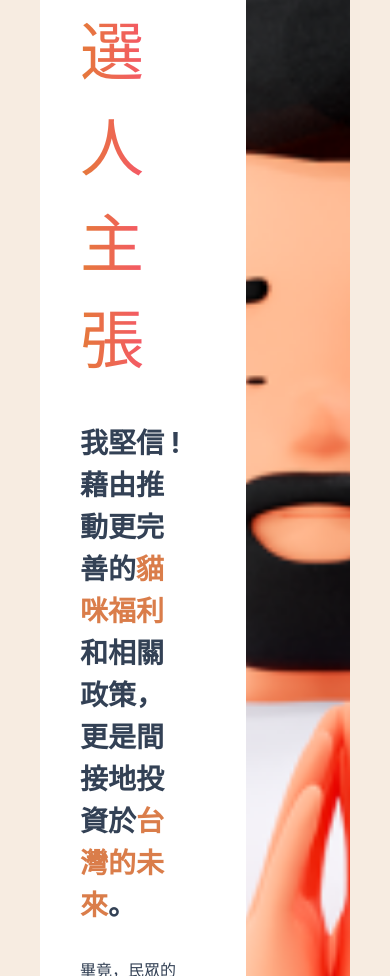
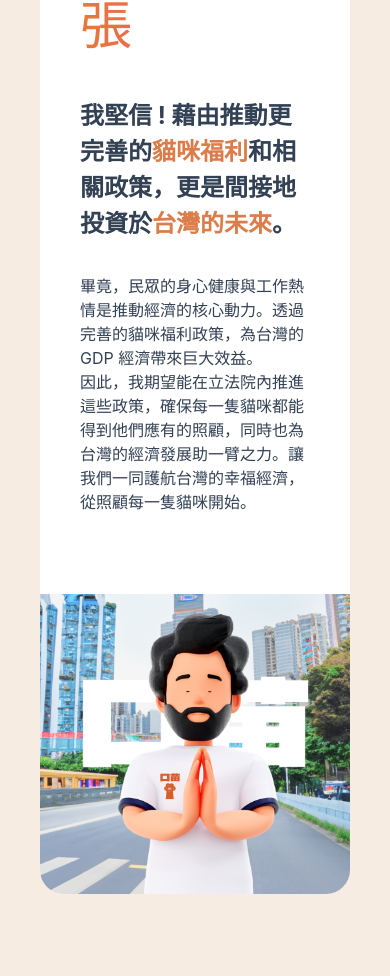
Before and after one commit to joanneccwang/F2E-2023_campaign-site, a Vue app: page / in a window 390 px wide. Shown: the part 1024-2000 px from the top of the page. Built offline with nearby package versions, Linux system fonts and the light colour scheme; a web font is replaced by a local one.

Commit message:
feat: make Advocate and Event page responsive

```diff
--- a/package.json
+++ b/package.json
@@ -9,6 +9,7 @@
     "preview": "vite preview"
   },
   "dependencies": {
+    "node-sass": "^9.0.0",
     "vue": "^3.3.4"
   },
   "devDependencies": {
--- a/src/components/Advocate.vue
+++ b/src/components/Advocate.vue
@@ -1,8 +1,15 @@
 <script setup lang="ts">
+import { inject } from 'vue';
+
 import PageTitle from '@/components/Layout/PageTitle.vue';
+import { deviceTypeKey } from '@/utils/injectionKeys';
 import { menus } from '@/utils/menu';
 
 const sectionId = menus.advocate.id;
+
+const deviceType = inject(deviceTypeKey);
+const advocate = `我堅信 ! 藉由推動更完善的<span class="point">貓咪福利</span
+            >和相關政策，更是間接地投資於<span class="point">台灣的未來</span>。`;
 </script>
 
 <template>
@@ -11,10 +18,8 @@ const sectionId = menus.advocate.id;
       <div class="advocate-content">
         <PageTitle tag="ADVOCATE" title="候選人主張"></PageTitle>
         <div class="advocate-subtitle">
-          <h3>
-            我堅信 ! 藉由推動更完善的<span class="point">貓咪福利</span
-            >和相關政策，更是間接地投資於<span class="point">台灣的未來</span>。
-          </h3>
+          <h3 v-if="deviceType === 'Desktop'" v-html="advocate"></h3>
+          <h4 v-else v-html="advocate"></h4>
         </div>
         <div class="advocate-desc">
           <p>
@@ -52,6 +57,10 @@ section {
     flex-direction: row;
     gap: $pd-sm;
 
+    @include pad {
+      flex-direction: column;
+    }
+
     .advocate-content {
       flex: 1;
       display: flex;
@@ -66,13 +75,20 @@ section {
       background-repeat: no-repeat;
       background-position: center center;
       background-size: cover;
+
+      @include pad {
+        height: 500px;
+      }
+      @include mobile {
+        height: 300px;
+      }
     }
   }
 }
 
 .advocate-content {
   .advocate-subtitle {
-    .point {
+    :deep(.point) {
       color: $color-theme;
     }
   }
--- a/src/components/LatestEvents.vue
+++ b/src/components/LatestEvents.vue
@@ -52,16 +52,25 @@ section {
 
   #latest-events {
     @include section-content-layout();
+
+    @include pad {
+      margin: 0px 40px;
+    }
   }
 }
 
 #event-block {
   display: flex;
   flex-direction: row;
-  gap: $pd-sm;
+  column-gap: $pd-sm;
+  row-gap: $pd-md;
 
   margin-top: $spacing-md;
   overflow: hidden;
+
+  @include pad {
+    flex-direction: column;
+  }
   .event-main {
     flex: 1;
     overflow: hidden;
@@ -109,24 +118,4 @@ section {
     }
   }
 }
-
-// #more-button {
-//   align-self: flex-start;
-
-//   border-radius: 500px;
-//   border: 1px solid white;
-//   background-color: $gray-100;
-//   font-weight: 600;
-//   padding: $pd-sm $pd-md;
-
-//   cursor: pointer;
-
-//   display: flex;
-//   flex-direction: row;
-//   align-items: center;
-
-//   img {
-//     margin-left: $pd-base;
-//   }
-// }
 </style>
--- a/src/components/Layout/Tag.vue
+++ b/src/components/Layout/Tag.vue
@@ -12,7 +12,7 @@
   background: $text-primary;
   color: white;
   padding: $pd-base $pd-s;
-
+  font-size: $font-body;
   align-self: center;
 }
 </style>
--- a/src/components/Layout/Title.vue
+++ b/src/components/Layout/Title.vue
@@ -16,5 +16,9 @@
   -webkit-text-fill-color: transparent;
 
   align-self: center;
+
+  @include pad {
+    font-size: 52px;
+  }
 }
 </style>
--- a/vite.config.ts
+++ b/vite.config.ts
@@ -14,7 +14,10 @@ export default defineConfig({
   css: {
     preprocessorOptions: {
       scss: {
-        additionalData: `@import "@/style/variables.scss"; @import "@/style/mixins.scss"; @import "@/style/media-query.scss";`,
+        additionalData: `
+          @import "@/style/variables.scss";
+          @import "@/style/mixins.scss";
+          @import "@/style/media-query.scss";`,
       },
     },
   },
```
Also changed, not shown: 1 other file (tests, documents, lock files or other folders).
